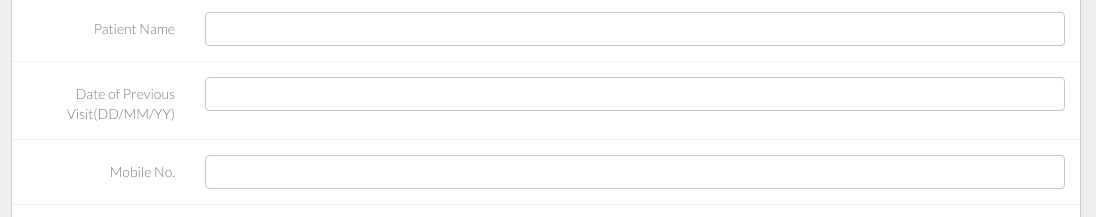
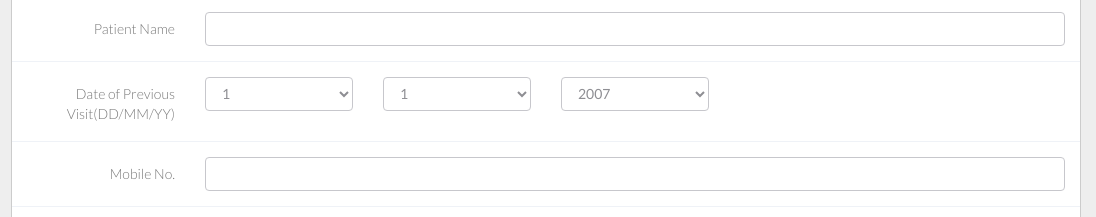
Before and after one commit to shortstheory/ppms, a website: page PPMS_GUI/patient_searchPatient.html in a window 1280 px wide. Shown: the part 233-450 px from the top of the page, 184-1280 px from the left. Drawn offline with Linux system fonts and the light colour scheme.

```diff
--- a/PPMS_GUI/patient_searchPatient.html
+++ b/PPMS_GUI/patient_searchPatient.html
@@ -123,10 +123,82 @@
                                       </div>
                                       <div class="form-group ">
                                           <label for="dateOfPreiousVisit" class="control-label col-lg-2">Date of Previous Visit(DD/MM/YY)</label>
-                                          <div class="col-lg-10">
+
+                                        <div class="col-lg-2">
+                                          <select class="form-control m-bot15">
+                                              <option>1</option>
+                                              <option>2</option>
+                                              <option>3</option>
+                                              <option>4</option>
+                                              <option>5</option>
+                                              <option>6</option>
+                                              <option>7</option>
+                                              <option>8</option>
+                                              <option>9</option>
+                                              <option>10</option>
+                                              <option>11</option>
+                                              <option>12</option>
+                                              <option>13</option>
+                                              <option>14</option>
+                                              <option>15</option>
+                                              <option>16</option>
+                                              <option>17</option>
+                                              <option>18</option>
+                                              <option>19</option>
+                                              <option>20</option>
+                                              <option>21</option>
+                                              <option>22</option>
+                                              <option>23</option>
+                                              <option>24</option>
+                                              <option>25</option>
+                                              <option>26</option>
+                                              <option>27</option>
+                                              <option>28</option>
+                                              <option>29</option>
+                                              <option>30</option>
+                                              <option>31</option>
+                                          </select>
+                                      </div>
+
+                                      <div class="offset col-lg-2">
+                                          <select class="form-control m-bot15">
+                                              <option>1</option>
+                                              <option>2</option>
+                                              <option>3</option>
+                                              <option>4</option>
+                                              <option>5</option>
+                                              <option>6</option>
+                                              <option>7</option>
+                                              <option>8</option>
+                                              <option>9</option>
+                                              <option>10</option>
+                                              <option>11</option>
+                                              <option>12</option>
+
+                                          </select>
+                                      </div>
+
+                                      <div class="offset col-lg-2">
+                                          <select class="form-control m-bot15">
+                                              <option>2007</option>
+                                              <option>2008</option>
+                                              <option>2009</option>
+                                              <option>2010</option>
+                                              <option>2011</option>
+                                              <option>2012</option>
+                                              <option>2013</option>
+                                              <option>2014</option>
+                                              <option>2015</option>
+                                              <option>2016</option>
+                                              <option>2017</option>
+                                          </select>
+                                      </div>
+                                  </div>
+
+                                          <!--<div class="col-lg-10">
                                               <input class="form-control " id="dateOfPreviousVisit" type="text" name="dateOfPreviousVisit" />
-                                          </div>
-                                      </div>
+                                          </div>-->
+
 
                                       <div class="form-group ">
                                           <label for="mobileNo" class="control-label col-lg-2">Mobile No.</label>
```
Also changed, not shown: PPMS_GUI/vaccine_result.html (renamed from PPMS_GUI/result.html, +31 -13 lines).
